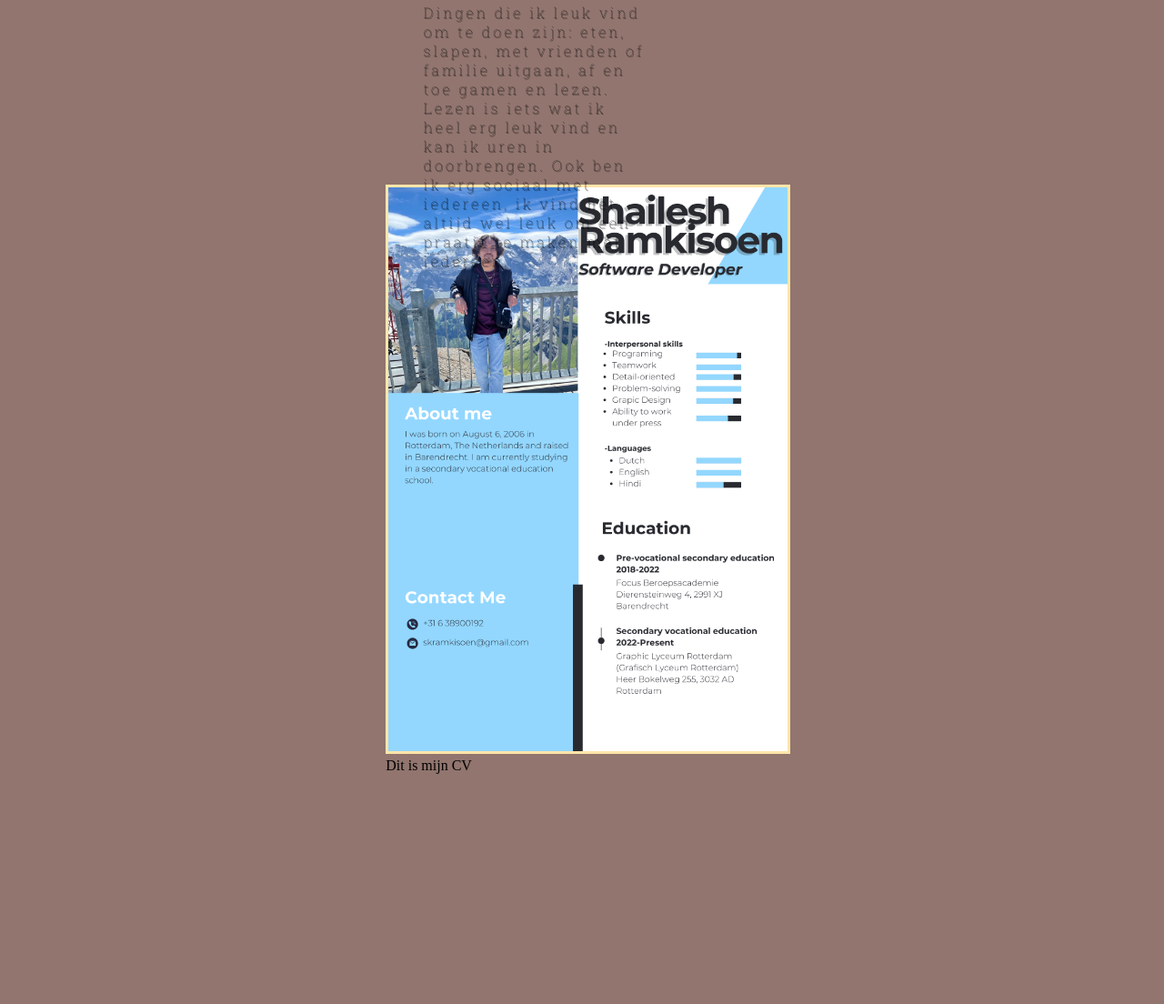
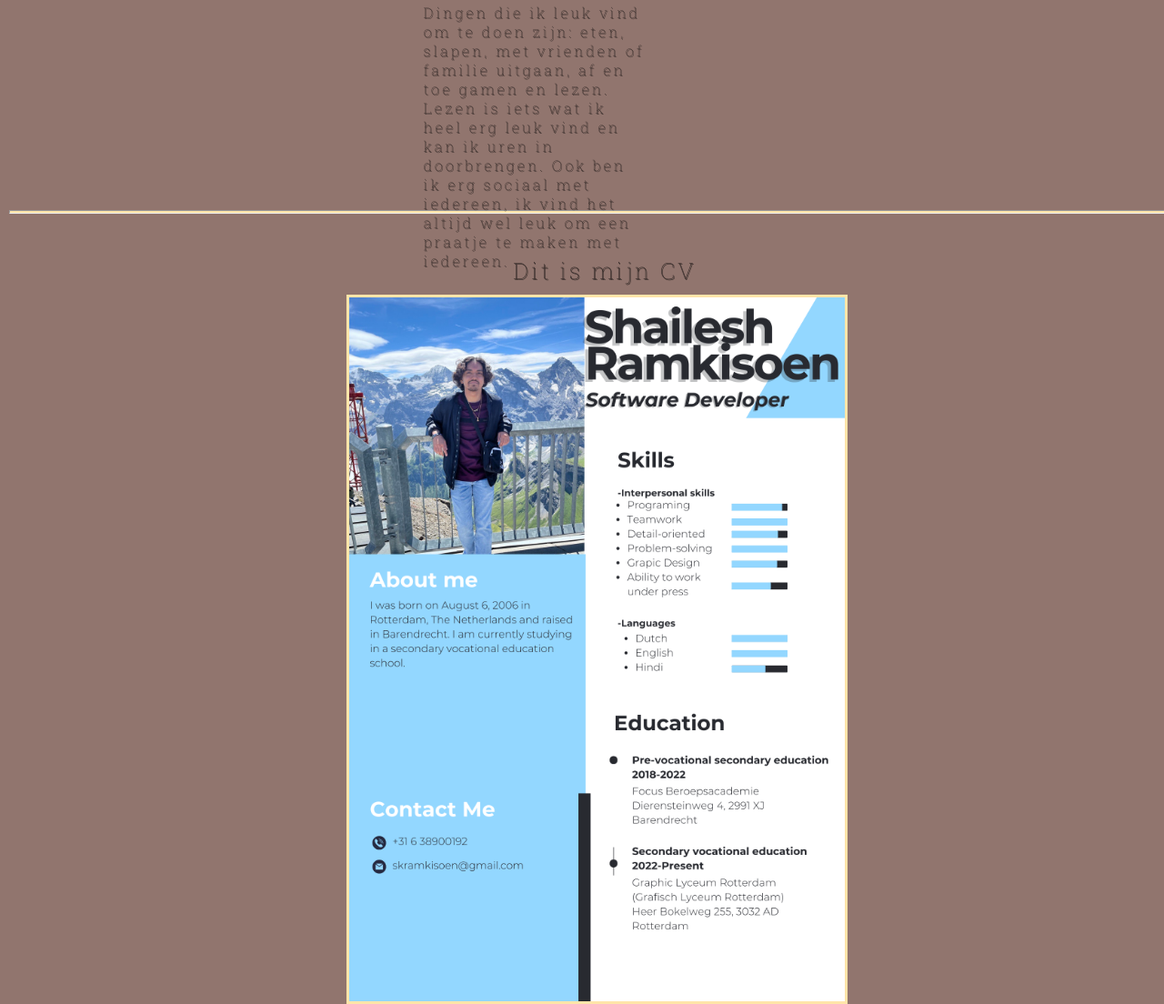
Before and after one commit to Shailesh770/Intro2, a plain HTML site: page Paginas/About.html in a window 1280 px wide. Shown: the part 1612-2716 px from the top of the page at 91% size. Before the commit the page ends 2663 px from the top, so only its background shows below. Drawn offline with Linux system fonts and the light colour scheme.

Commit message:
05-09-2023

```diff
--- a/Css/About.css
+++ b/Css/About.css
@@ -148,24 +148,26 @@ body {
     flex-direction: column;
     width: 101vw;
     gap: 10px;
-    padding: 200px;
-    width: 900px;
+    padding: 10px;
+    padding-top: 230px;
 }
 
 .CV {
     border: solid #ffe5a9 3px;
-    height: 620px;
+    height: 774px;
+    width: 545px;
 
 }
 
 hr{
     width: 100%;
-    padding: 200px;
+    padding-top: 2px;
+    background-color:#ffe5a9 ;
 }
 
-#TxtCV{
+.TxtCV{
     display: flex;
-    width: 19vw;
+    width: 99vw;
     align-content: center;
     align-items: center;
     justify-content: center;
@@ -174,4 +176,5 @@ hr{
     opacity: 0.60;
     text-shadow: 1px 1px;
     margin-left: 17px;
+    font-size: 25px
 }
--- a/Paginas/About.html
+++ b/Paginas/About.html
@@ -20,7 +20,7 @@
     <a href="/Paginas/About.html">About</a>
     <a href="/Paginas/Contact.html">Contact</a>
   </div>
-  <h1 div="OverMij" class="OverMij">About/CV</h1>
+  <h1 div="OverMij" class="OverMij">Op deze pagina vind je meer informatie over mij!</h1>
   <div id="wrapper"> <img id="Spinning1" src="/Media/SpinningAshokaChakra.gif"> </div>
   <div id="wrapperF">
     <br>
@@ -39,11 +39,13 @@
         af en toe gamen en lezen. Lezen is iets wat ik heel erg leuk vind en kan ik uren in doorbrengen. Ook ben ik erg
         sociaal met iedereen, ik vind het altijd wel leuk om een praatje te maken met iedereen.</a>
     </div>
+  </div>
     <div id="wrapperCV">
+      <hr>
+      <br>
+      <a class="TxtCV">Dit is mijn CV</a>
       <div><img class="CV" src="/Media/CV_Shailesh.png" alt="">
-        <br>
-        <a class="TxtCV">Dit is mijn CV
-           </a>
+
       </div>
 
     </div>
```
Also changed, not shown: Css/Projectpagina.css (+20 -0 lines), Paginas/Contact.html (+4 -4 lines), Paginas/Projectpagina.html (+3 -0 lines), Media/._SpinningAshokaChakra.gif (deleted).
